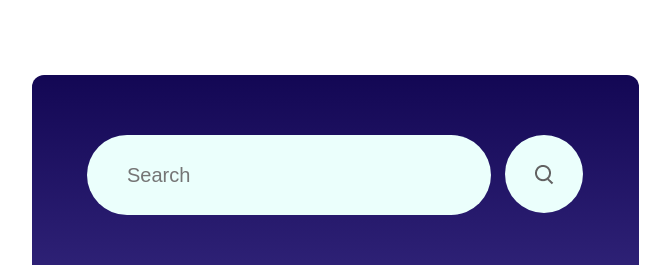
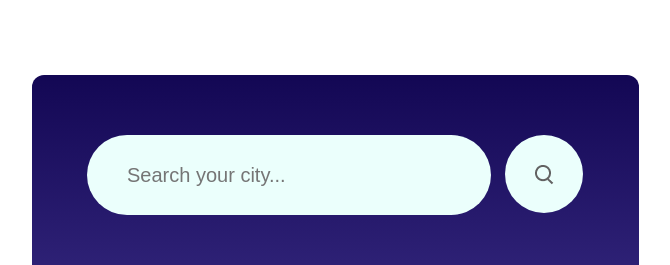
Before and after one commit to sidrathabib/metroweather, a React (Create React App) app: page / in a window 1280 px wide. Shown: the top 265 px of the page, without its empty margins (305-975 px from the left). Built offline with nearby package versions, Linux system fonts and the light colour scheme.

Commit message:
updated search

```diff
--- a/src/Components/WeatherApp/WeatherApp.jsx
+++ b/src/Components/WeatherApp/WeatherApp.jsx
@@ -60,7 +60,7 @@ export const WeatherApp = () => {
   return (
     <div className='container'>
       <div className="top-bar">
-        <input type="text" className="cityInput" placeholder='Search'/>
+        <input type="text" className="cityInput" placeholder='Search your city...'/>
 
         <div className="search-icon" onClick={()=>{search()}}>
           <img src={search_icon} alt=""/>
```
